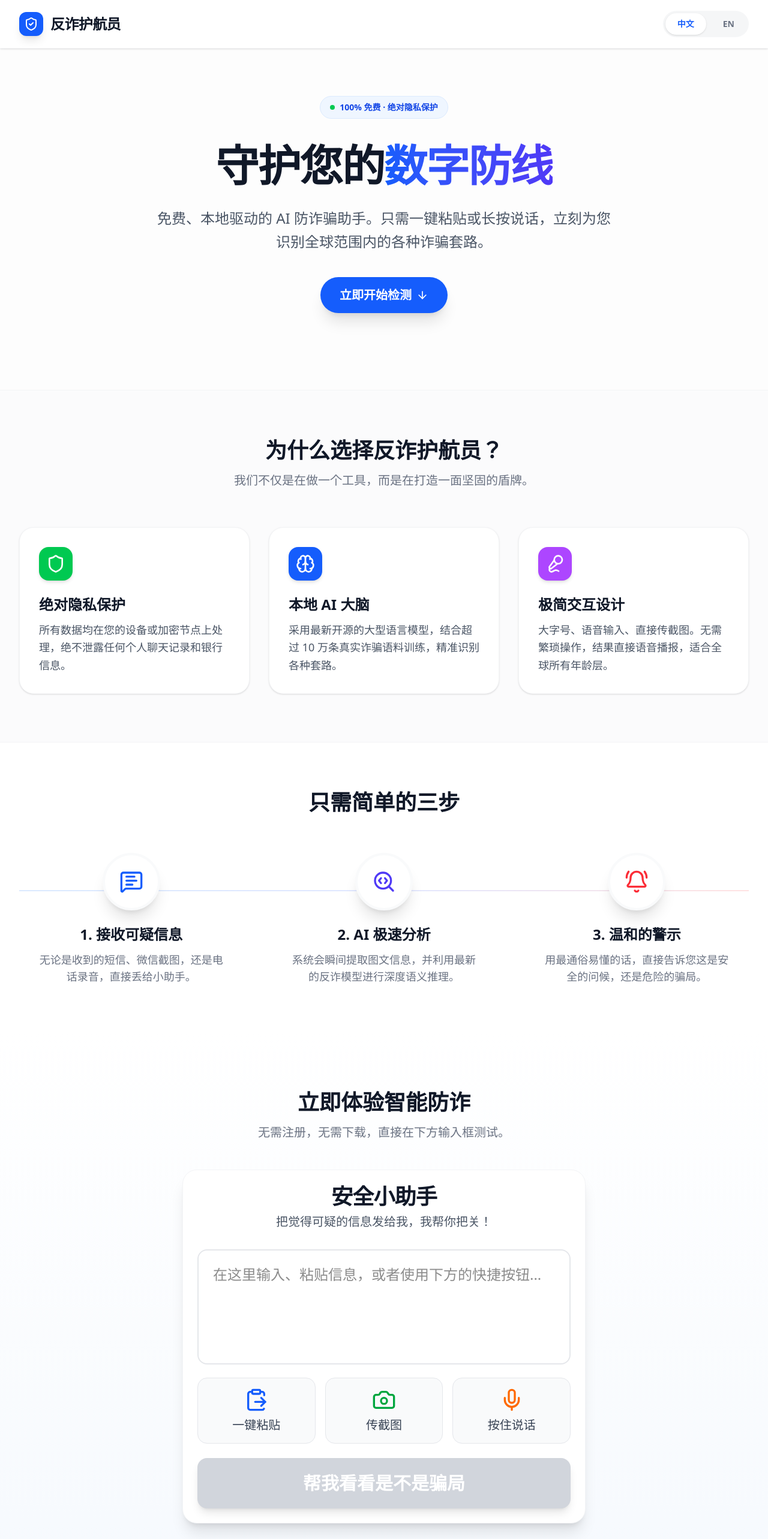
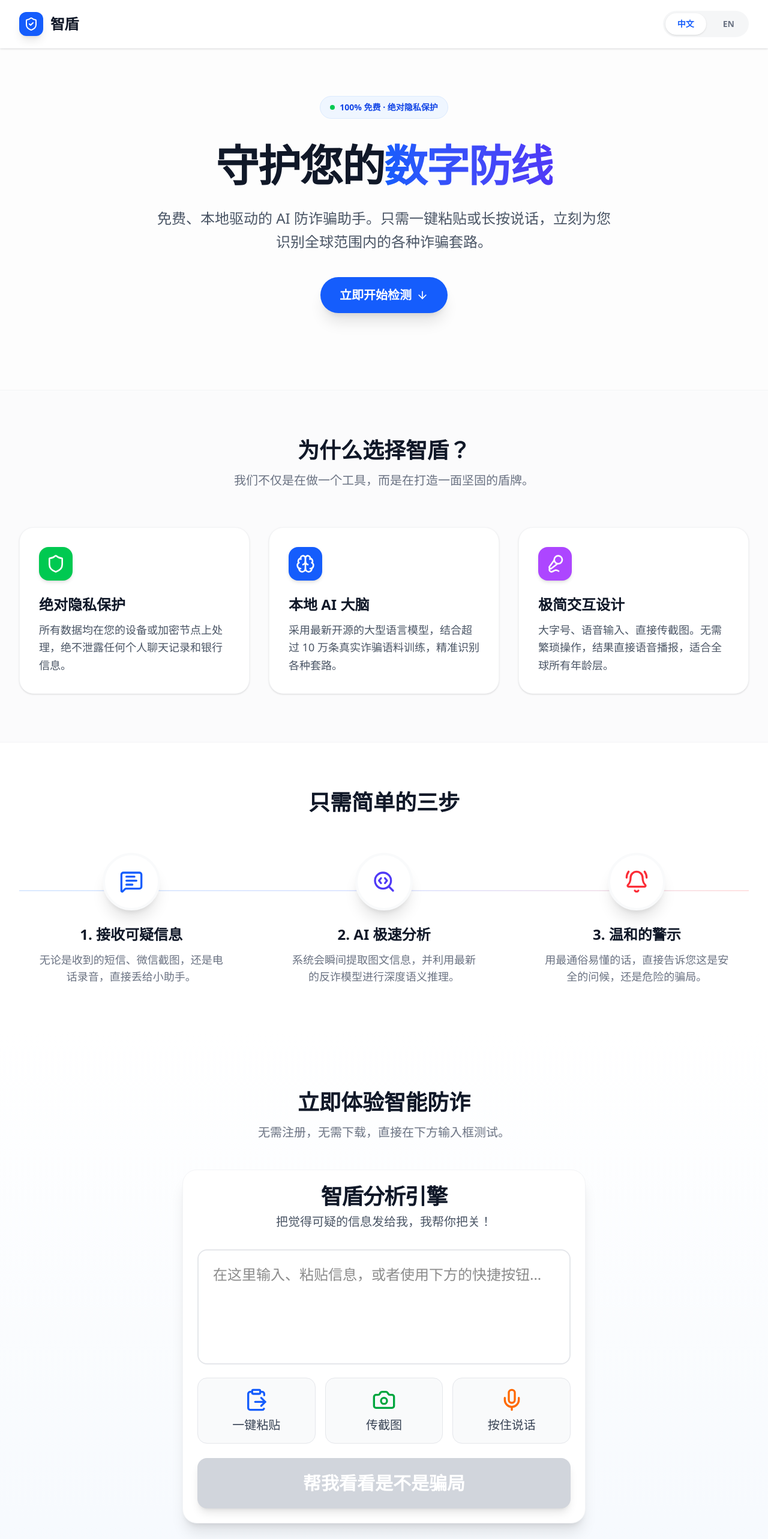
Before and after one commit to NuoZai-github/YIC-2026, a Next.js app: page / in a window 1280 px wide. Shown: the top 2566 px of the page at 60% size. Built offline with nearby package versions, Linux system fonts and the light colour scheme.

Commit message:
chore: update brand name to Smart Shield / 智盾

```diff
--- a/src/app/layout.tsx
+++ b/src/app/layout.tsx
@@ -14,7 +14,7 @@ const geistMono = Geist_Mono({
 });
 
 export const metadata: Metadata = {
-  title: "Scam Guard | 反诈护航员",
+  title: "智盾 | Smart Shield",
   description: "Protecting users worldwide from digital scams with local AI.",
 };
 
--- a/src/components/DetectorUI.tsx
+++ b/src/components/DetectorUI.tsx
@@ -7,7 +7,7 @@ import { motion, AnimatePresence } from 'framer-motion';
 // --- i18n Dictionaries ---
 const dict = {
   zh: {
-    title: "安全小助手",
+    title: "智盾分析引擎",
     subtitle: "把觉得可疑的信息发给我，我帮你把关！",
     placeholder: "在这里输入、粘贴信息，或者使用下方的快捷按钮...",
     clear: "清空",
@@ -26,7 +26,7 @@ const dict = {
     warningFooter: "⚠️ 千万不要转账！千万不要点链接！"
   },
   en: {
-    title: "Safety Assistant",
+    title: "Smart Shield Engine",
     subtitle: "Send me suspicious messages, I'll check them for you!",
     placeholder: "Type, paste your message here, or use the quick buttons below...",
     clear: "Clear",
--- a/src/components/FeaturesSection.tsx
+++ b/src/components/FeaturesSection.tsx
@@ -33,7 +33,7 @@ export default function FeaturesSection() {
       <div className="max-w-7xl mx-auto px-4 sm:px-6 lg:px-8">
         <div className="text-center mb-16">
           <h2 className="text-3xl sm:text-4xl font-bold text-gray-900 mb-4">
-            {lang === "zh" ? "为什么选择反诈护航员？" : "Why Choose Scam Guard?"}
+            {lang === "zh" ? "为什么选择智盾？" : "Why Choose Smart Shield?"}
           </h2>
           <p className="text-xl text-gray-500 max-w-2xl mx-auto">
             {lang === "zh" ? "我们不仅是在做一个工具，而是在打造一面坚固的盾牌。" : "We're not just building a tool, we're forging a strong shield."}
--- a/src/components/Footer.tsx
+++ b/src/components/Footer.tsx
@@ -12,7 +12,7 @@ export default function Footer() {
         <div className="flex items-center mb-4 md:mb-0">
           <ShieldCheck className="w-6 h-6 text-blue-500 mr-2" />
           <span className="text-xl font-bold text-white">
-            {lang === "zh" ? "反诈护航员" : "Scam Guard"}
+            {lang === "zh" ? "智盾" : "Smart Shield"}
           </span>
         </div>
 
--- a/src/components/Navbar.tsx
+++ b/src/components/Navbar.tsx
@@ -15,7 +15,7 @@ export default function Navbar() {
               <ShieldCheck className="w-6 h-6 text-white" />
             </div>
             <span className="font-black text-xl sm:text-2xl text-gray-900 tracking-tight">
-              {lang === "zh" ? "反诈护航员" : "Scam Guard"}
+              {lang === "zh" ? "智盾" : "Smart Shield"}
             </span>
           </div>
 
```
